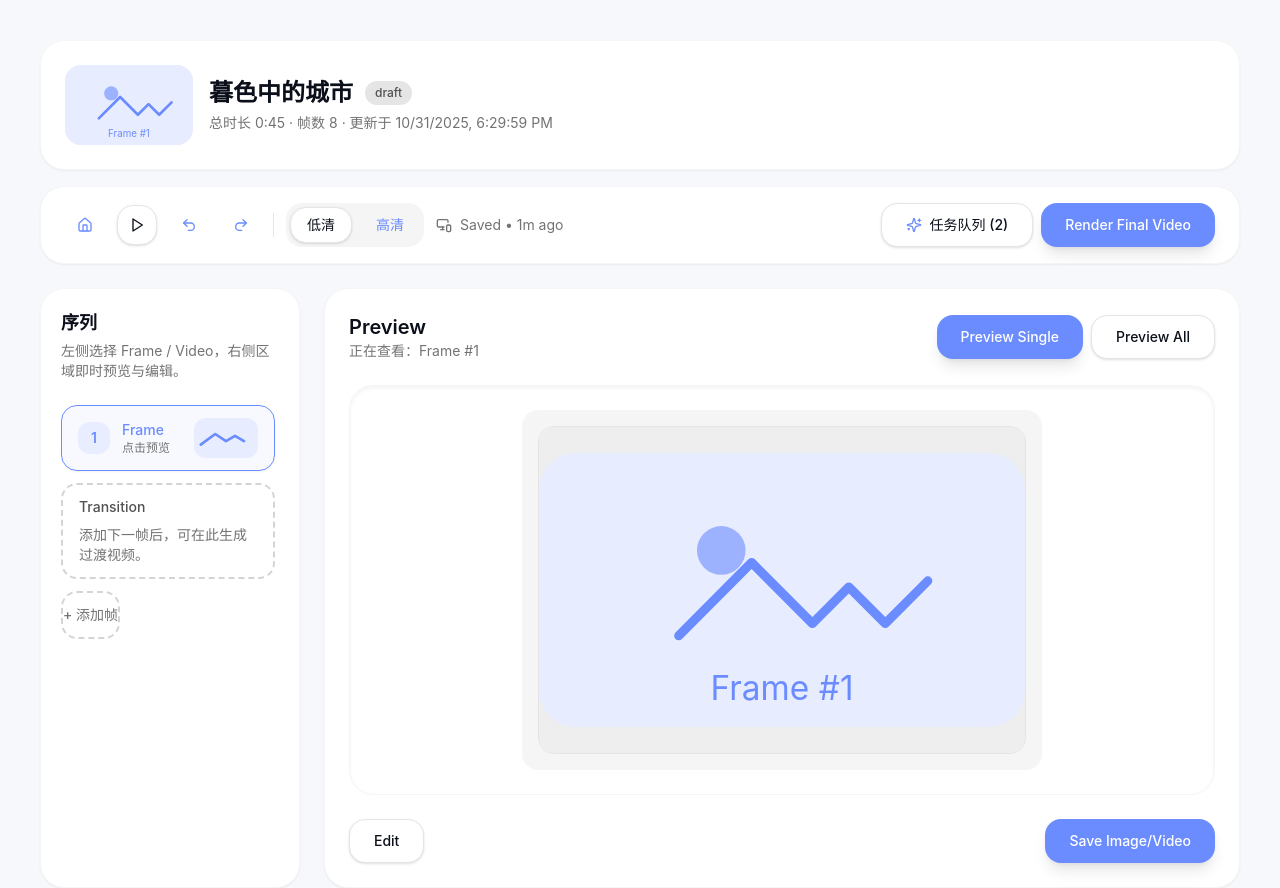
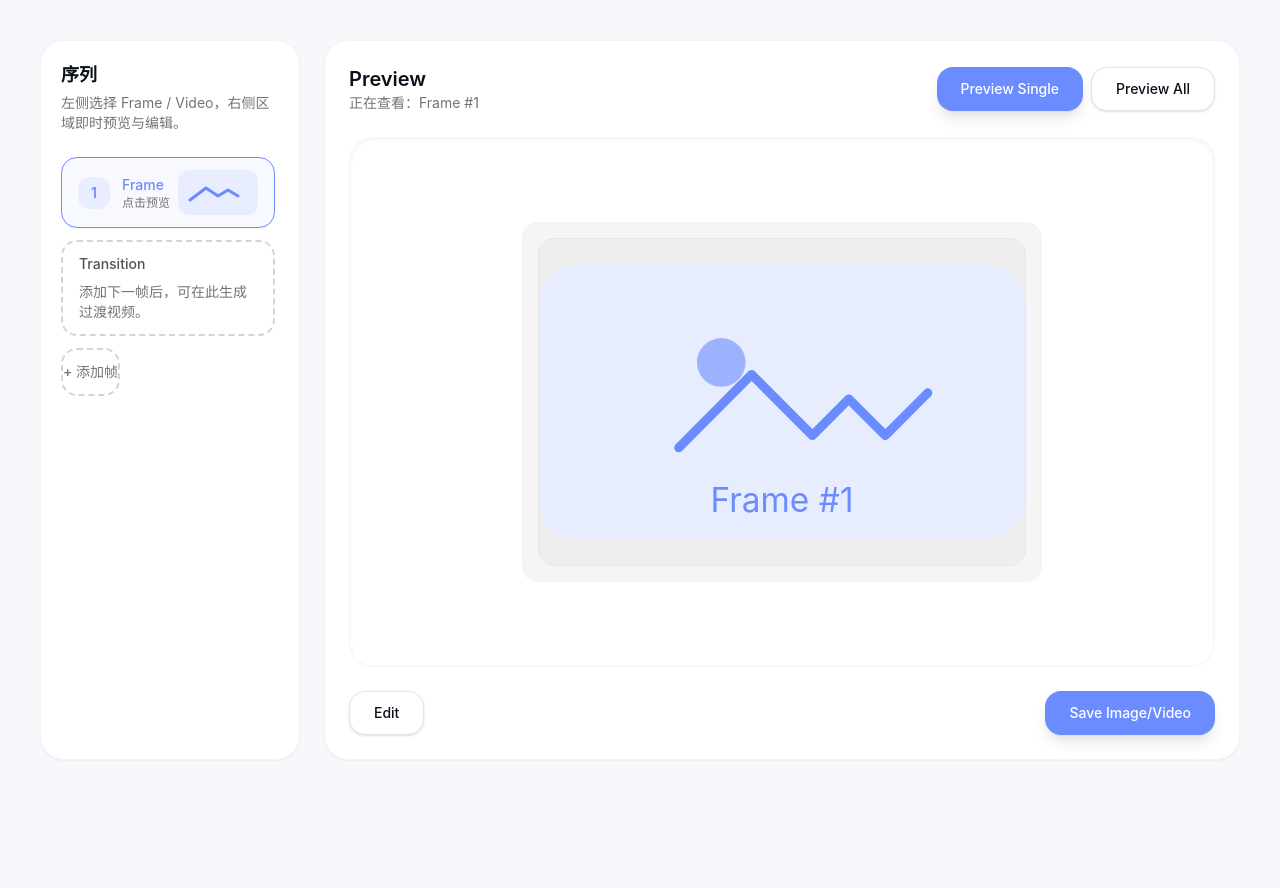
Before and after one commit to superlion8/story_board, a Next.js app: page /story/story-1/edit in a window 1280 px wide. After the commit the page ends 800 px from the top, so only its background shows below. Built offline with nearby package versions, Linux system fonts and the light colour scheme.

Commit message:
style: simplify editor header and fix aspect ratios

```diff
--- a/src/app/story/[id]/edit/page.tsx
+++ b/src/app/story/[id]/edit/page.tsx
@@ -1,9 +1,6 @@
 import { notFound } from "next/navigation";
-import Image from "next/image";
 import { demoStories } from "@/lib/mock-data";
 import { EditorShell } from "@/features/story/containers/EditorShell";
-import { Badge } from "@/components/ui/badge";
-import { formatDuration } from "@/lib/utils";
 
 export default async function StoryEditPage({
   params
@@ -17,33 +14,5 @@ export default async function StoryEditPage({
     notFound();
   }
 
-  return (
-    <EditorShell
-      storyId={story.id}
-      headerSlot={
-        <div className="flex flex-wrap items-center gap-4 rounded-3xl border border-neutral-100 bg-white p-6 shadow-sm">
-          <div className="relative h-20 w-32 overflow-hidden rounded-2xl bg-neutral-100">
-            <Image
-              src={story.coverUrl}
-              alt={`${story.title} cover`}
-              fill
-              className="object-cover"
-            />
-          </div>
-          <div className="flex flex-col gap-1">
-            <div className="flex items-center gap-3">
-              <h1 className="text-2xl font-semibold">{story.title}</h1>
-              <Badge variant={story.status === "ready" ? "success" : "muted"}>
-                {story.status}
-              </Badge>
-            </div>
-            <p className="text-sm text-neutral-500">
-              总时长 {formatDuration(story.totalDurationMs)} · 帧数{" "}
-              {story.frameCount} · 更新于 {new Date(story.updatedAt).toLocaleString()}
-            </p>
-          </div>
-        </div>
-      }
-    />
-  );
+  return <EditorShell storyId={story.id} />;
 }
--- a/src/features/story/components/AddFramePanel.tsx
+++ b/src/features/story/components/AddFramePanel.tsx
@@ -161,7 +161,10 @@ export function AddFramePanel({ placeholderId }: AddFramePanelProps) {
             ) : null}
           </div>
           {referenceImage ? (
-            <div className="relative h-36 overflow-hidden rounded-2xl border border-neutral-200 bg-neutral-50">
+            <div
+              className="relative overflow-hidden rounded-2xl border border-neutral-200 bg-neutral-50"
+              style={{ aspectRatio: "16 / 9" }}
+            >
               {/* eslint-disable-next-line @next/next/no-img-element */}
               <img src={referenceImage} alt="参考图" className="h-full w-full object-cover" />
             </div>
--- a/src/features/story/components/ImageTab.tsx
+++ b/src/features/story/components/ImageTab.tsx
@@ -131,7 +131,10 @@ export function ImageTab() {
   return (
     <div className="grid gap-6 md:grid-cols-[minmax(0,1fr)_minmax(0,1.2fr)]">
       <div className="flex flex-col gap-4">
-        <div className="relative aspect-video overflow-hidden rounded-3xl bg-neutral-100">
+        <div
+          className="relative overflow-hidden rounded-3xl bg-neutral-100"
+          style={{ aspectRatio: "16 / 9" }}
+        >
           {frame.asset.url ? (
             <Image
               src={frame.asset.url}
@@ -187,7 +190,10 @@ export function ImageTab() {
             ) : null}
           </div>
           {referenceImage ? (
-            <div className="relative h-36 overflow-hidden rounded-2xl border border-neutral-200 bg-neutral-50">
+            <div
+              className="relative overflow-hidden rounded-2xl border border-neutral-200 bg-neutral-50"
+              style={{ aspectRatio: "16 / 9" }}
+            >
               {/* eslint-disable-next-line @next/next/no-img-element */}
               <img src={referenceImage} alt="参考图" className="h-full w-full object-cover" />
             </div>
--- a/src/features/story/components/TransitionTab.tsx
+++ b/src/features/story/components/TransitionTab.tsx
@@ -282,7 +282,10 @@ function FramePreview({ frame, label }: FramePreviewProps) {
   return (
     <div className="space-y-3 rounded-3xl border border-neutral-100 bg-white p-4 text-sm">
       <span className="block text-neutral-500">{label}</span>
-      <div className="relative aspect-video overflow-hidden rounded-2xl bg-neutral-100">
+      <div
+        className="relative overflow-hidden rounded-2xl bg-neutral-100"
+        style={{ aspectRatio: "16 / 9" }}
+      >
         {frame.asset.thumbnailUrl ? (
           <Image
             src={frame.asset.thumbnailUrl}
--- a/src/features/story/containers/EditorShell.tsx
+++ b/src/features/story/containers/EditorShell.tsx
@@ -1,9 +1,8 @@
 "use client";
 
-import { ReactNode, useEffect } from "react";
+import { useEffect } from "react";
 import { Timeline } from "@/features/timeline/Timeline";
 import { EditorWorkspace } from "@/features/story/components/EditorWorkspace";
-import { EditorHeader } from "@/features/story/components/EditorHeader";
 import { useEditorStore } from "@/lib/store/editorStore";
 import { toast } from "sonner";
 
@@ -11,10 +10,9 @@ const SESSION_KEY = "story-board:pending-frame";
 
 type EditorShellProps = {
   storyId: string;
-  headerSlot?: ReactNode;
 };
 
-export function EditorShell({ storyId, headerSlot }: EditorShellProps) {
+export function EditorShell({ storyId }: EditorShellProps) {
   const updateFrame = useEditorStore((state) => state.updateFrame);
   const selectFrame = useEditorStore((state) => state.selectFrame);
 
@@ -67,10 +65,6 @@ export function EditorShell({ storyId, headerSlot }: EditorShellProps) {
       className="flex h-full min-h-screen flex-col gap-6 p-6 md:p-10"
       data-story-id={storyId}
     >
-      <div className="space-y-4">
-        {headerSlot}
-        <EditorHeader />
-      </div>
       <div className="grid flex-1 gap-6 lg:grid-cols-[260px_1fr]">
         <aside className="rounded-3xl border border-neutral-100 bg-white p-5 shadow-sm">
           <Timeline />
--- a/src/features/timeline/components/FrameCard.tsx
+++ b/src/features/timeline/components/FrameCard.tsx
@@ -53,7 +53,10 @@ export function FrameCard({ frame }: FrameCardProps) {
         </div>
       </div>
       {hasThumbnail ? (
-        <div className="relative h-10 w-16 overflow-hidden rounded-xl bg-neutral-100">
+        <div
+          className="relative w-20 overflow-hidden rounded-xl bg-neutral-100"
+          style={{ aspectRatio: "16 / 9" }}
+        >
           <Image
             src={frame.asset.thumbnailUrl || frame.asset.url}
             alt={`Frame ${frame.order + 1}`}
@@ -62,7 +65,10 @@ export function FrameCard({ frame }: FrameCardProps) {
           />
         </div>
       ) : (
-        <div className="h-10 w-16 rounded-xl border border-dashed border-neutral-300" />
+        <div
+          className="w-20 rounded-xl border border-dashed border-neutral-300"
+          style={{ aspectRatio: "16 / 9" }}
+        />
       )}
     </button>
   );
```
